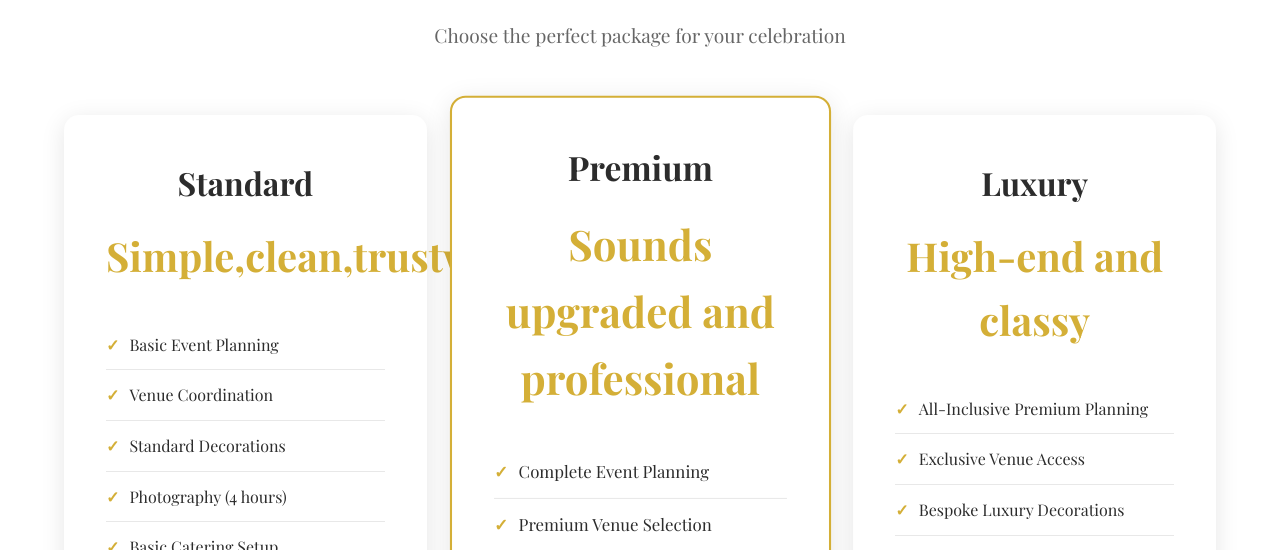
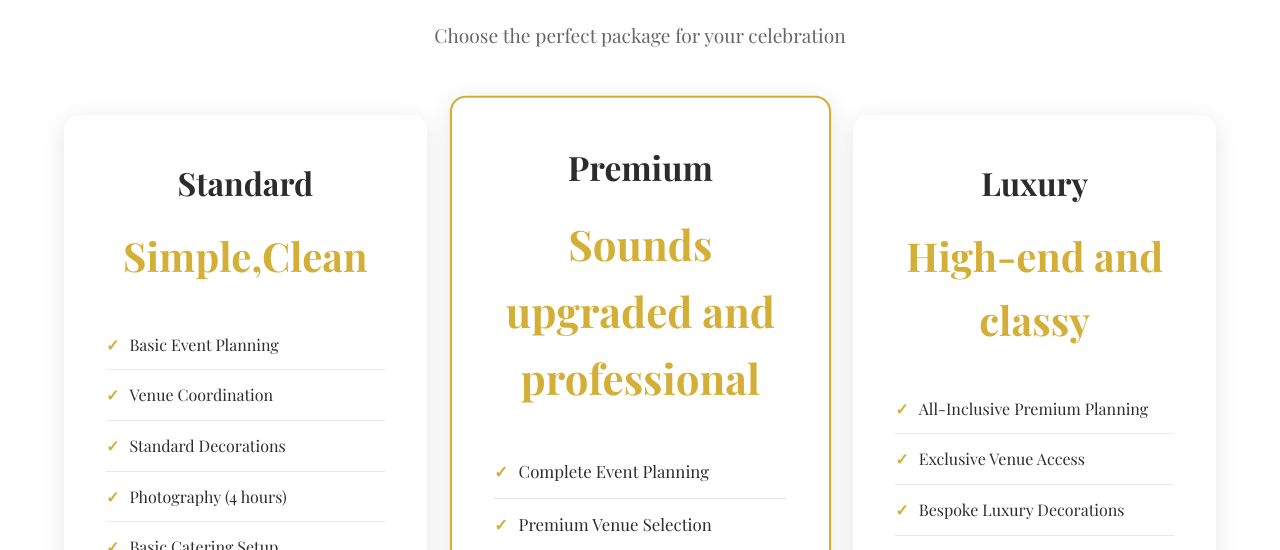
Before and after one commit to Meghana-Kaligiri/KailaraCreations, a Flask app: page / in a window 1280 px wide. Shown: the part 5950-6500 px from the top of the page. Run offline with Flask 3, Linux system fonts and the light colour scheme; some libraries are stand-ins or nearby versions.

Commit message:
Update package price description for Standard package

```diff
--- a/templates/index.html
+++ b/templates/index.html
@@ -260,7 +260,7 @@
     <div class="packages-grid">
         <div class="package-card">
             <h3>Standard</h3>
-            <div class="package-price">Simple,clean,trustworthy</div>
+            <div class="package-price">Simple,Clean</div>
             <ul class="package-features">
                 <li>Basic Event Planning</li>
                 <li>Venue Coordination</li>
```
